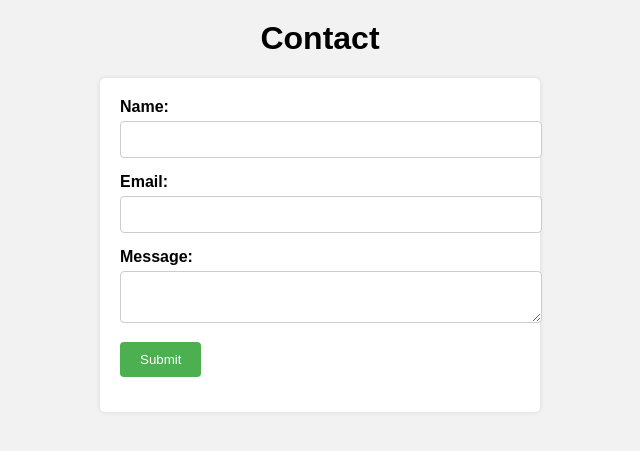
After one commit to Vitumbiko-Mhango/My-portfolio, a PHP site: page /contact.php in a window 1280 px wide. The commit adds this page. Shown: the top 451 px of the page, without its empty margins (320-960 px from the left). Run offline with PHP 8.4, Linux system fonts and the light colour scheme.

Commit message:
changed the code to php

```diff
--- /dev/null
+++ b/contact.php
@@ -0,0 +1,30 @@
+<!DOCTYPE html>
+<html>
+<head>
+    <title>Contact</title>
+    <link rel="stylesheet" type="text/css" href="css/contact.css"> <!-- Link to your style.css file -->
+</head>
+<body>
+    <h1>Contact</h1>
+
+    <form action="process_contact.php" method="POST">
+        <div class="form-group">
+            <label for="name">Name:</label>
+            <input type="text" id="name" name="name" required>
+        </div>
+        <div class="form-group">
+            <label for="email">Email:</label>
+            <input type="email" id="email" name="email" required>
+        </div>
+        <div class="form-group">
+            <label for="message">Message:</label>
+            <textarea id="message" name="message" required></textarea>
+        </div>
+        <div class="form-group">
+            <button type="submit">Submit</button>
+        </div>
+    </form>
+
+    <script src="script.js"></script> <!-- Link to your script.js file -->
+</body>
+</html>
--- /dev/null
+++ b/css/contact.css
@@ -0,0 +1,63 @@
+body {
+    font-family: Arial, sans-serif;
+    background-color: #f2f2f2;
+    margin: 0;
+    padding: 0;
+  }
+
+  h1 {
+    text-align: center;
+    margin-top: 20px;
+  }
+
+  form {
+    max-width: 400px;
+    margin: 20px auto;
+    padding: 20px;
+    background-color: #fff;
+    border-radius: 5px;
+    box-shadow: 0 0 5px rgba(0, 0, 0, 0.1);
+  }
+
+  .form-group {
+    margin-bottom: 15px;
+  }
+
+  label {
+    display: block;
+    font-weight: bold;
+    margin-bottom: 5px;
+  }
+
+  input[type="text"],
+  input[type="email"],
+  textarea {
+    width: 100%;
+    padding: 10px;
+    border: 1px solid #ccc;
+    border-radius: 4px;
+  }
+
+  button[type="submit"] {
+    background-color: #4CAF50;
+    color: #fff;
+    padding: 10px 20px;
+    border: none;
+    border-radius: 4px;
+    cursor: pointer;
+  }
+
+  button[type="submit"]:hover {
+    background-color: #45a049;
+  }
+
+  .error {
+    color: red;
+    font-size: 12px;
+  }
+
+  .success {
+    color: green;
+    font-size: 14px;
+    text-align: center;
+  }
--- a/home.html
+++ b/home.php
@@ -1,3 +1,4 @@
+<?php include("headers.php"); ?>
 <!DOCTYPE html>
 <html lang="en">
 <head>
--- a/service.html
+++ b/service.php
@@ -1,13 +1,15 @@
+<?php include("headers.php"); ?>
+
 <!DOCTYPE html>
 <html lang="en">
 <head>
-    <link rel="stylesheet" href="style.css">
+    <link rel="stylesheet" href="css/style.css">
     <title>My Projects</title>
 </head>
 <body>
 
     <h1>Projects</h1>
-    <script src="jav.js"></script>
+    <script src="js/jav.js"></script>
     <input type="text" id="searchInput" placeholder="Search for projects...">
 
     <ul id="projectList">
```
Also changed, not shown: about.html (deleted, +0 -17 lines), connection.php (added, +19 -0 lines), contact.html (deleted, +0 -19 lines), css/skills.css (added, +35 -0 lines), headers.php (added, +14 -0 lines), index.php (renamed from index.html, +5 -12 lines), process_contact.php (added, +32 -0 lines), skills.php (added, +52 -0 lines), css/style.css (renamed from style.css), js/jav.js (renamed from jav.js).
